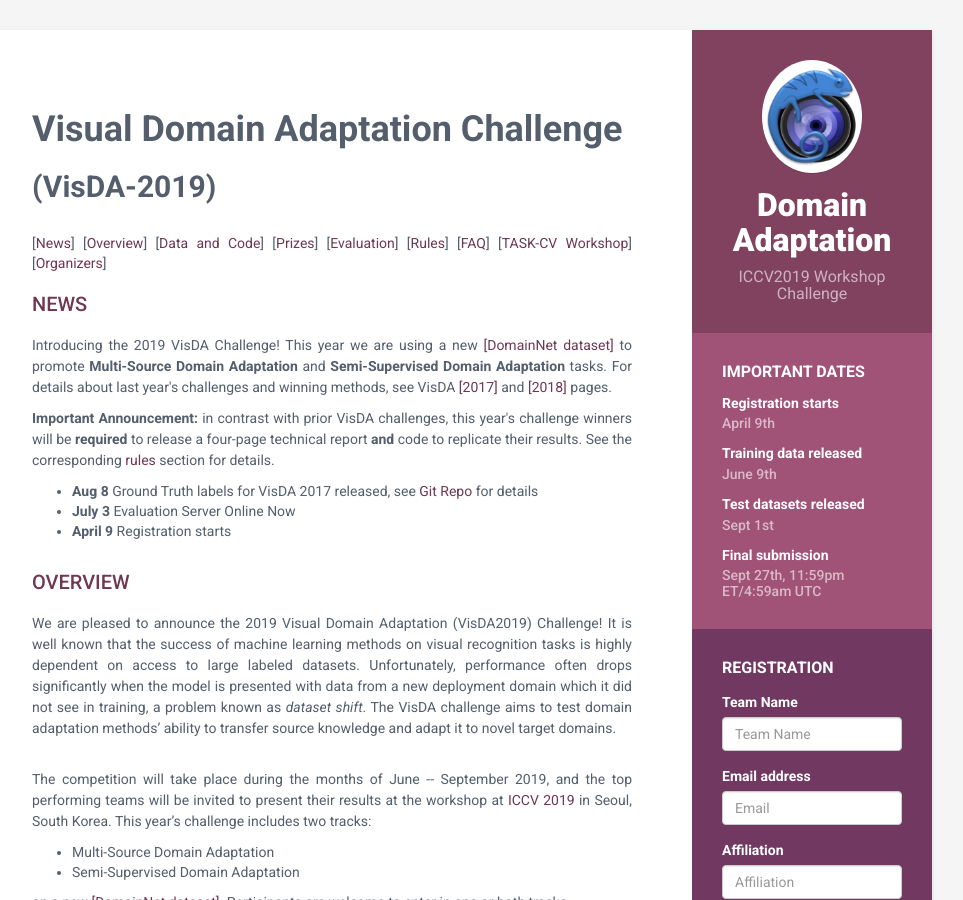
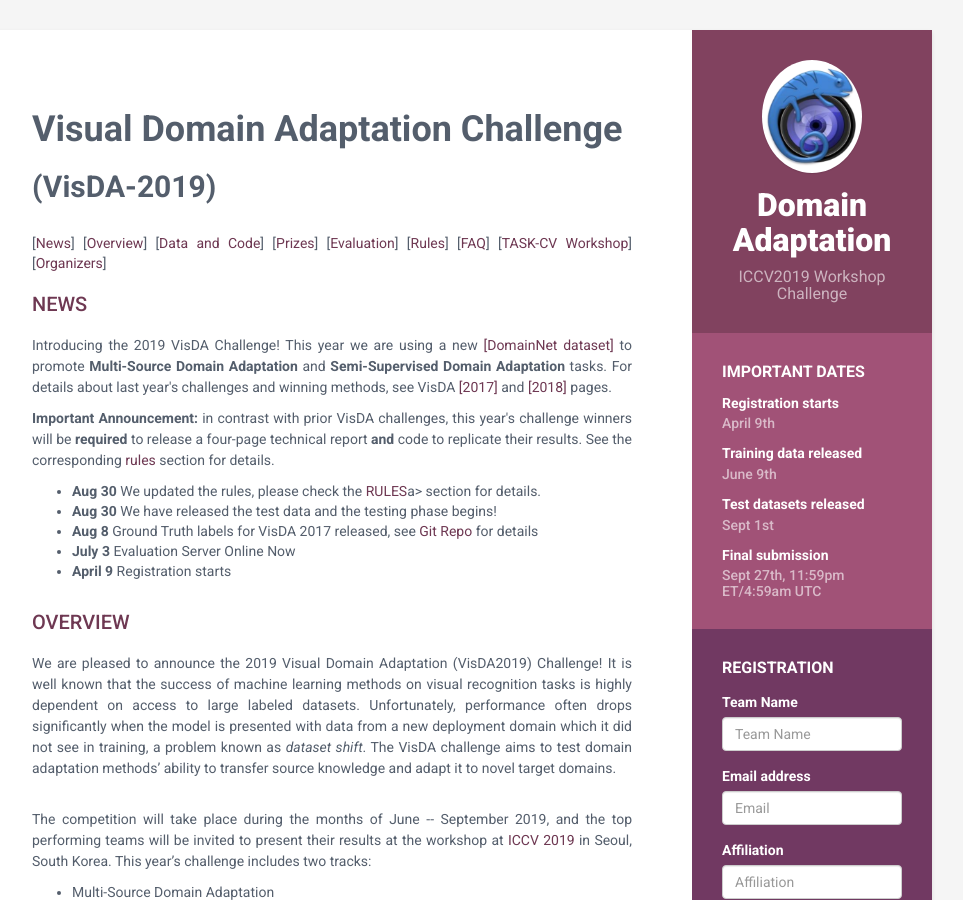
Before and after one commit to VisionLearningGroup/visda-2019, a Jekyll site: the page built from index.html, in a window 1280 px wide and 900 px high. Shown: the whole window, without its empty margins (188-1151 px from the left). Built offline with Jekyll 4.4.1, drawn with Linux system fonts in a browser that asks for light colours; some of the changed text lies outside the part shown.

Commit message:
Update index.html

```diff
--- a/index.html
+++ b/index.html
@@ -28,6 +28,8 @@
 <p><b>Important Announcement:</b> in contrast with prior VisDA challenges, this year's challenge winners will be <b>required</b> to release a four-page technical report <b>and</b> code to replicate their results. See the corresponding <a href="#faq">rules</a> section for details. </p>
 
 <ul>
+	<li><b>Aug 30</b> We updated the rules, please check the <a href="#rules">RULES</a>a> section for details.</li>
+	<li><b>Aug 30</b> We have released the test data and the testing phase begins!</li>
 	<li><b>Aug 8</b> Ground Truth labels for VisDA 2017 released, see <a href="https://github.com/VisionLearningGroup/taskcv-2017-public/tree/master/classification">Git Repo</a> for details</li>
 	<li><b>July 3</b> Evaluation Server Online Now</li>
 	<li><b>April 9</b> Registration starts</li>
@@ -90,6 +92,8 @@
 <p><b>Source Models:</b> The performance of a domain adaptation algorithm greatly depends on the baseline performance of the model trained only on source data. We ask that teams submit two sets of results: 1) predictions obtained only with the source-trained model, and 2) predictions obtained with the adapted model. See the development kit for submission formatting details. </p>
 
 <p><b>Leaderboard:</b>The main leaderboard for each competition track will show results of adapted models and will be used to determine the final team ranks. The expanded leaderboard will additionally show the team's source-only models, i.e. those trained only on the source domain without any adaptation. These results are useful for estimating how much the method improves upon its source-only model, but will not be used to determine team ranks. </p>
+
+	<p><b>Rank:</b>The final rank will be determined by the overall accuracy on <i>clipart</i> and <i>painting</i> domain. You can train two separate models for <i>clipart</i> and <i>painting</i>.</p>
 
 
 </br>
```
